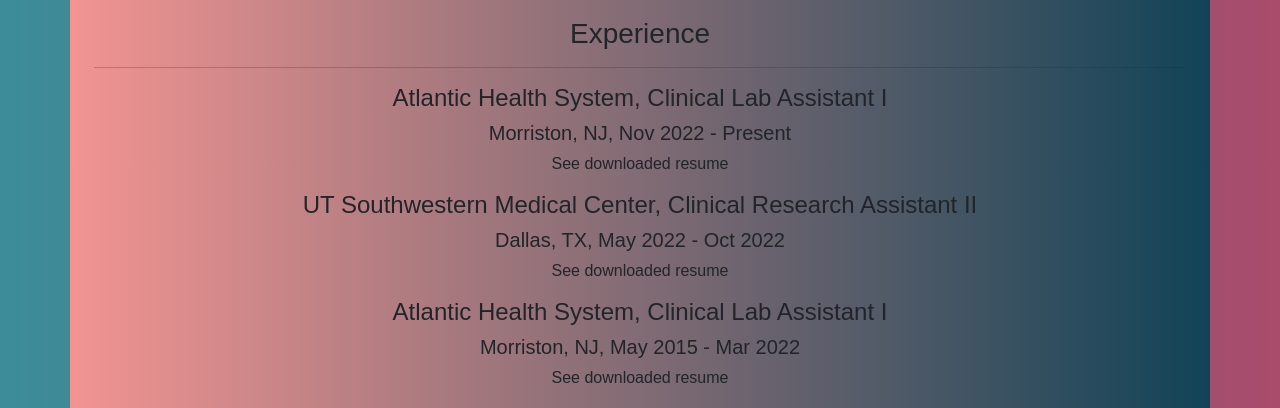
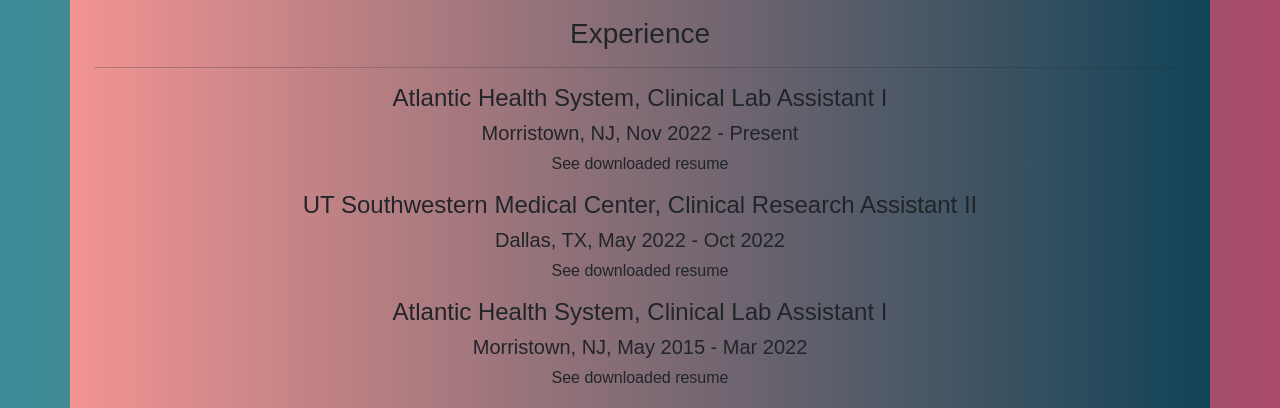
Before and after one commit to deliaswe/Delia-Young-react-portfolio, a React (Vite) app: page /Resume in a window 1280 px wide. Shown: the part 1106-1514 px from the top of the page. Built offline with nearby package versions, Linux system fonts and the light colour scheme.

Commit message:
correct spelling

```diff
--- a/src/components/Resume.jsx
+++ b/src/components/Resume.jsx
@@ -78,7 +78,7 @@
                 <hr className='star-secondary' />
                 <div className='resume-item'>
                 <h4>Atlantic Health System, Clinical Lab Assistant I</h4>
-                <h5>Morriston, NJ, Nov 2022 - Present</h5>
+                <h5>Morristown, NJ, Nov 2022 - Present</h5>
                 <p>See downloaded resume</p>
                 </div>
                 <div className='resume-item'>
@@ -88,7 +88,7 @@
                 </div>
                 <div className='resume-item'>
                 <h4>Atlantic Health System, Clinical Lab Assistant I</h4>
-                <h5>Morriston, NJ, May 2015 - Mar 2022</h5>
+                <h5>Morristown, NJ, May 2015 - Mar 2022</h5>
                 <p>See downloaded resume</p>
                 </div>
                 <div className='resume-item'>
--- a/src/style/Footer.css
+++ b/src/style/Footer.css
@@ -85,14 +85,6 @@
 animation: bounce 1s infinite;
 }
 
-
-.workLink {
-margin: 20px;
-font-size: 120%;
+.icon:hover {
+background: rgba(208, 127, 169, 0.4);
 }
-
-.workLink:hover {
-color: var(--text);
-padding: 20px;
-background: rgba(198, 113, 113, 0.4);
-}
```
